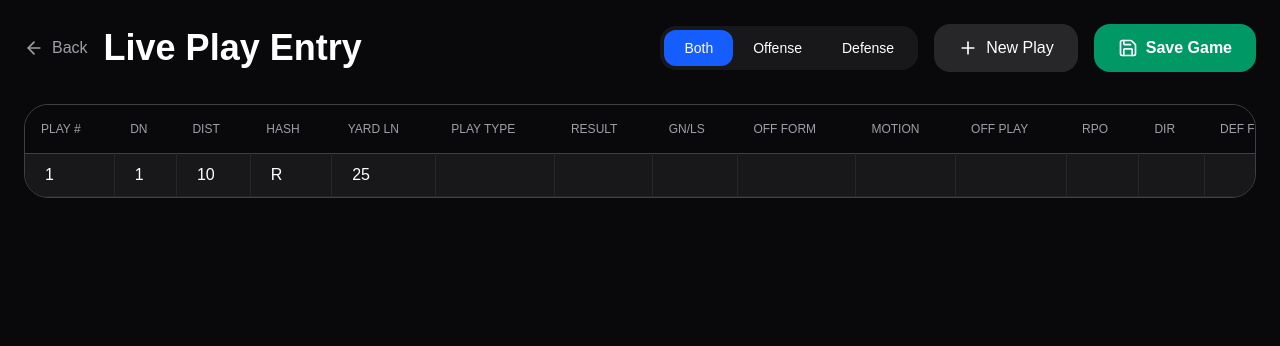
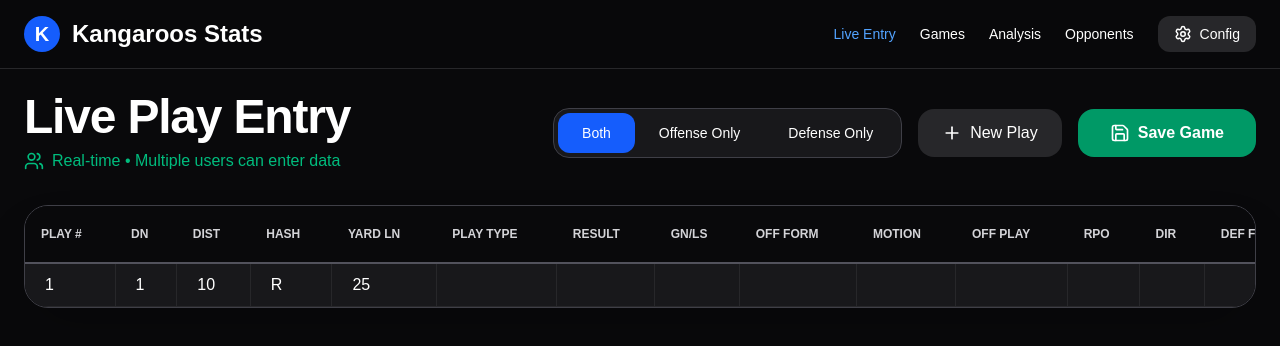
Before and after one commit to jjester58-eng/football-stats, a Next.js app: page / in a window 1280 px wide. Shown: the top 346 px of the page. Built offline with nearby package versions, Linux system fonts and the light colour scheme.

Commit message:
landing page

```diff
--- a/app/page.tsx
+++ b/app/page.tsx
@@ -1,7 +1,7 @@
 'use client';
 
 import { useState } from 'react';
-import { ArrowLeft, Plus, Save, ToggleLeft, ToggleRight } from 'lucide-react';
+import { Plus, Save, Users, Settings } from 'lucide-react';
 import {
   useReactTable,
   getCoreRowModel,
@@ -30,7 +30,7 @@ type PlayEntry = {
   coverage: string;
 };
 
-export default function UnifiedLiveEntry() {
+export default function Home() {
   const [viewMode, setViewMode] = useState<'offense' | 'defense' | 'both'>('both');
   const [data, setData] = useState<PlayEntry[]>([
     {
@@ -74,8 +74,11 @@ export default function UnifiedLiveEntry() {
   if (viewMode === 'defense') columns = [...columns, ...defenseColumns];
   if (viewMode === 'both') columns = [...columns, ...offenseColumns, ...defenseColumns];
 
-  // Editable Cell (same as before)
-  function EditableCell({ value, rowIndex, columnId }: { value: any; rowIndex: number; columnId: string }) {
+  function EditableCell({ value, rowIndex, columnId }: {
+    value: any;
+    rowIndex: number;
+    columnId: string;
+  }) {
     const [editing, setEditing] = useState(false);
     const [val, setVal] = useState(value?.toString() || '');
 
@@ -124,35 +127,57 @@ export default function UnifiedLiveEntry() {
   };
 
   return (
-    <div className="min-h-screen bg-zinc-950 text-white p-6">
-      <div className="max-w-7xl mx-auto">
+    <div className="min-h-screen bg-zinc-950 text-white">
+      {/* Top Bar */}
+      <nav className="border-b border-zinc-800 bg-zinc-950/90 backdrop-blur-md sticky top-0 z-50">
+        <div className="max-w-7xl mx-auto px-6 py-4 flex items-center justify-between">
+          <div className="flex items-center gap-3">
+            <div className="w-9 h-9 bg-blue-600 rounded-full flex items-center justify-center font-bold text-xl">
+              K
+            </div>
+            <div className="font-bold text-2xl">Kangaroos Stats</div>
+          </div>
+
+          <div className="flex items-center gap-6 text-sm">
+            <a href="#" className="text-blue-400">Live Entry</a>
+            <a href="#" className="hover:text-zinc-300">Games</a>
+            <a href="#" className="hover:text-zinc-300">Analysis</a>
+            <a href="#" className="hover:text-zinc-300">Opponents</a>
+            <button className="flex items-center gap-2 bg-zinc-800 hover:bg-zinc-700 px-4 py-2 rounded-xl">
+              <Settings size={18} /> Config
+            </button>
+          </div>
+        </div>
+      </nav>
+
+      <div className="max-w-7xl mx-auto p-6">
         <div className="flex justify-between items-center mb-8">
-          <div className="flex items-center gap-4">
-            <button onClick={() => window.history.back()} className="flex items-center gap-2 text-zinc-400 hover:text-white">
-              <ArrowLeft size={20} /> Back
-            </button>
-            <h1 className="text-4xl font-bold">Live Play Entry</h1>
+          <div>
+            <h1 className="text-5xl font-bold tracking-tight">Live Play Entry</h1>
+            <p className="text-emerald-500 flex items-center gap-2 mt-2">
+              <Users size={20} /> Real-time • Multiple users can enter data
+            </p>
           </div>
 
           <div className="flex items-center gap-4">
-            <div className="flex bg-zinc-900 rounded-2xl p-1">
+            <div className="flex bg-zinc-900 rounded-2xl p-1 border border-zinc-700">
               <button
                 onClick={() => setViewMode('both')}
-                className={`px-5 py-2 rounded-xl text-sm font-medium transition-all ${viewMode === 'both' ? 'bg-blue-600' : 'hover:bg-zinc-800'}`}
+                className={`px-6 py-2.5 rounded-xl text-sm font-medium transition-all ${viewMode === 'both' ? 'bg-blue-600 text-white' : 'hover:bg-zinc-800'}`}
               >
                 Both
               </button>
               <button
                 onClick={() => setViewMode('offense')}
-                className={`px-5 py-2 rounded-xl text-sm font-medium transition-all ${viewMode === 'offense' ? 'bg-blue-600' : 'hover:bg-zinc-800'}`}
+                className={`px-6 py-2.5 rounded-xl text-sm font-medium transition-all ${viewMode === 'offense' ? 'bg-blue-600 text-white' : 'hover:bg-zinc-800'}`}
               >
-                Offense
+                Offense Only
               </button>
               <button
                 onClick={() => setViewMode('defense')}
-                className={`px-5 py-2 rounded-xl text-sm font-medium transition-all ${viewMode === 'defense' ? 'bg-blue-600' : 'hover:bg-zinc-800'}`}
+                className={`px-6 py-2.5 rounded-xl text-sm font-medium transition-all ${viewMode === 'defense' ? 'bg-blue-600 text-white' : 'hover:bg-zinc-800'}`}
               >
-                Defense
+                Defense Only
               </button>
             </div>
 
@@ -163,20 +188,20 @@ export default function UnifiedLiveEntry() {
               <Plus size={20} /> New Play
             </button>
 
-            <button className="flex items-center gap-2 bg-emerald-600 hover:bg-emerald-500 px-6 py-3 rounded-2xl font-semibold">
+            <button className="flex items-center gap-2 bg-emerald-600 hover:bg-emerald-500 px-8 py-3 rounded-2xl font-semibold">
               <Save size={20} /> Save Game
             </button>
           </div>
         </div>
 
-        {/* Table */}
-        <div className="overflow-x-auto border border-zinc-700 rounded-3xl bg-zinc-900">
+        {/* The Table */}
+        <div className="overflow-x-auto border border-zinc-700 rounded-3xl bg-zinc-900 shadow-2xl">
           <table className="w-full border-collapse min-w-[1600px]">
             <thead>
               {table.getHeaderGroups().map(headerGroup => (
-                <tr key={headerGroup.id} className="bg-zinc-950 border-b border-zinc-700">
+                <tr key={headerGroup.id} className="bg-zinc-950 border-b-2 border-zinc-600 sticky top-0 z-10">
                   {headerGroup.headers.map(header => (
-                    <th key={header.id} className="px-4 py-4 text-left text-xs font-medium text-zinc-400">
+                    <th key={header.id} className="px-4 py-5 text-left text-xs font-semibold text-zinc-300">
                       {flexRender(header.column.columnDef.header, header.getContext())}
                     </th>
                   ))}
@@ -187,7 +212,7 @@ export default function UnifiedLiveEntry() {
               {table.getRowModel().rows.map((row, rowIndex) => (
                 <tr key={row.id} className="border-b border-zinc-800 hover:bg-zinc-800/50">
                   {row.getVisibleCells().map(cell => (
-                    <td key={cell.id} className="px-2 py-1 border-r border-zinc-800">
+                    <td key={cell.id} className="px-2 py-1 border-r border-zinc-800 last:border-r-0">
                       <EditableCell
                         value={cell.getValue()}
                         rowIndex={rowIndex}
```
